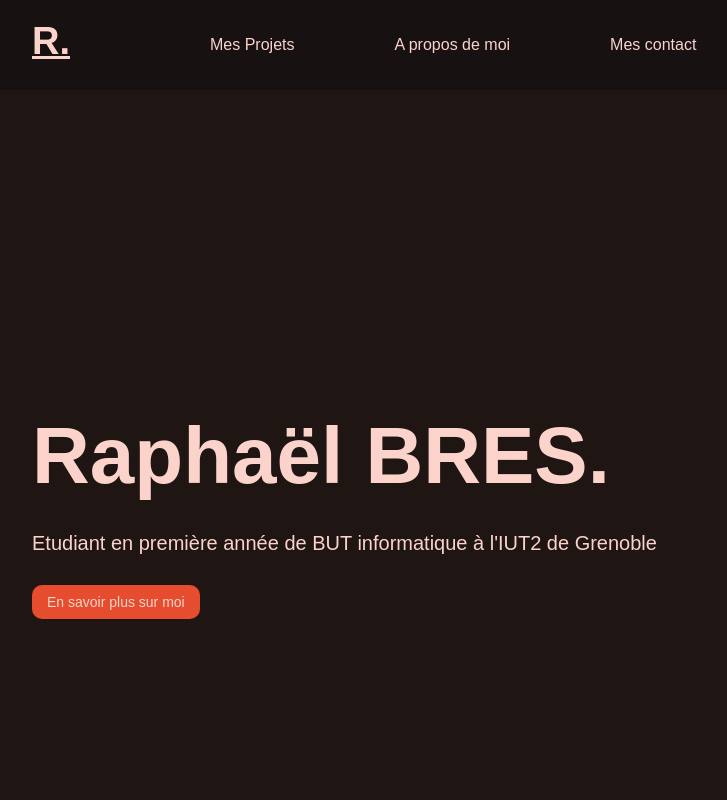
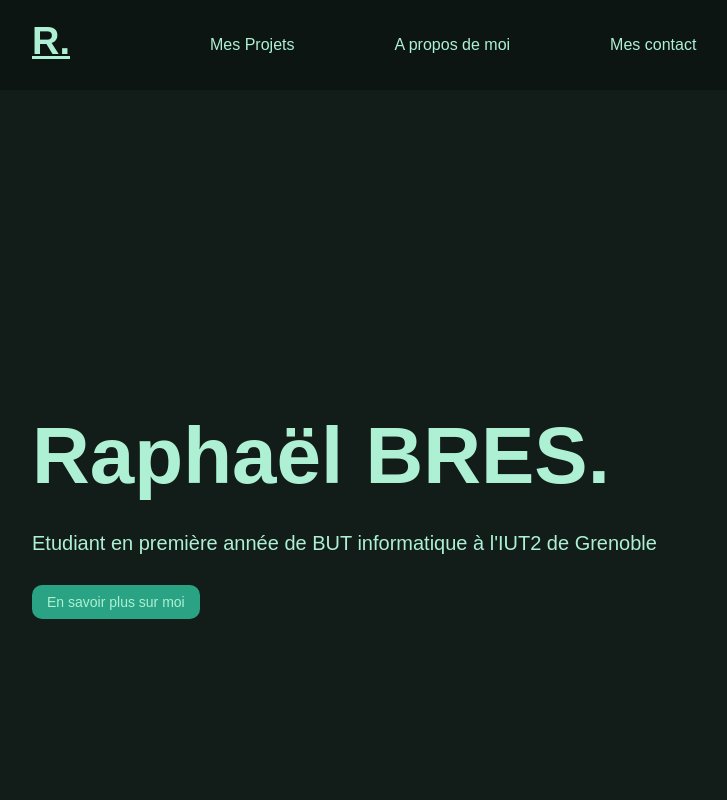
Before and after one commit to rserb/portfolio, a plain HTML site: page index.html in a window 1280 px wide. Shown: the top 800 px of the page, without its empty margins (18-745 px from the left). Drawn offline with Linux system fonts and the light colour scheme.

Commit message:
Add files via upload

```diff
--- a/indexstyle.css
+++ b/indexstyle.css
@@ -1,16 +1,16 @@
 
 body {
-    background-color: #181111;
+    background-color: #0D1512;
     font-family: Arial;
     margin:0px;
 }
 
 header a:visited{
-    color:#FBD3CB;
+    color:#adf0d4;
 }
 
 header a:link{
-    color:#FBD3CB;
+    color:#adf0d4;
     text-decoration: none;
 }
 
@@ -25,7 +25,7 @@ nav {
     font-size: 38px;
     text-decoration: underline;
     font-weight: bold;
-    color:#FBD3CB;
+    color:#adf0d4;
 }
 
 
@@ -49,7 +49,7 @@ li{
     font-size: 38px;
     text-decoration: underline;
     font-weight: bold;
-    color:#FBD3CB;
+    color:#adf0d4;
 }
 
 
@@ -62,7 +62,7 @@ li{
     padding-top: 300px;
     padding-bottom: 300px;
     position: relative;
-    background-color: #1F1513;
+    background-color: #121c18;
 }
 
 .content{
@@ -82,33 +82,33 @@ li{
     margin-top: 20px;
     margin-bottom: 10px;
     font-size: 80px;
-    color: #FBD3CB;
+    color: #adf0d4;
 }
 
 .content-txt>p{
     margin-top: 20px;
     margin-bottom: 10px;
     font-size: 20px;
-    color: #FBD3CB;
+    color: #adf0d4;
 }
 
 .content-btn{
     margin-top: 20px;
     margin-bottom: 10px;
-    background-color: #E54D2E;
+    background-color: #29a383;
     border-radius: 10px;
     padding-top: 9px;
     padding-bottom: 9px;
     padding-left: 15px;
     padding-right: 15px;
-    color: #FBD3CB;
+    color: #adf0d4;
     border:none;
     font-size:14px;
 }
 
 .content-btn:active{
-    color: #E54D2E;
-    background-color: #FBD3CB;
+    color: #29a383;
+    background-color: #adf0d4;
 }
 
 
```
